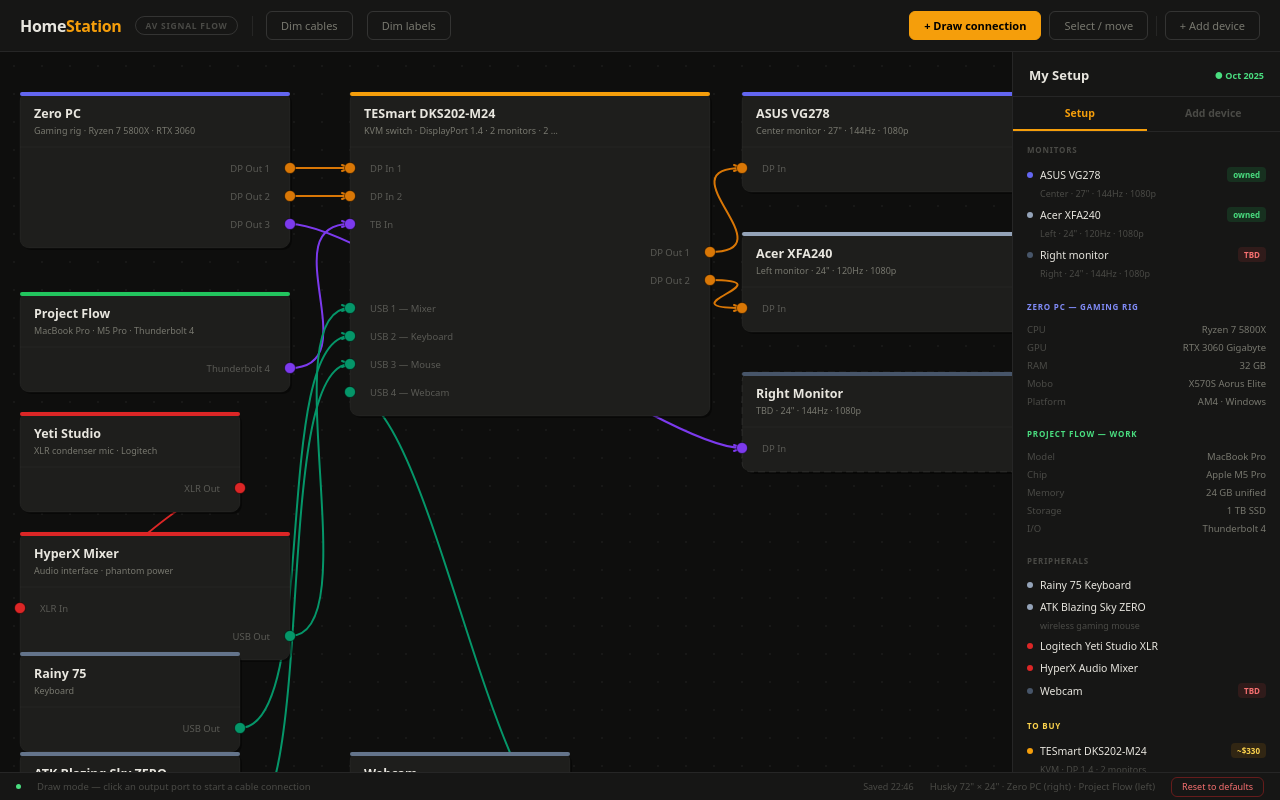
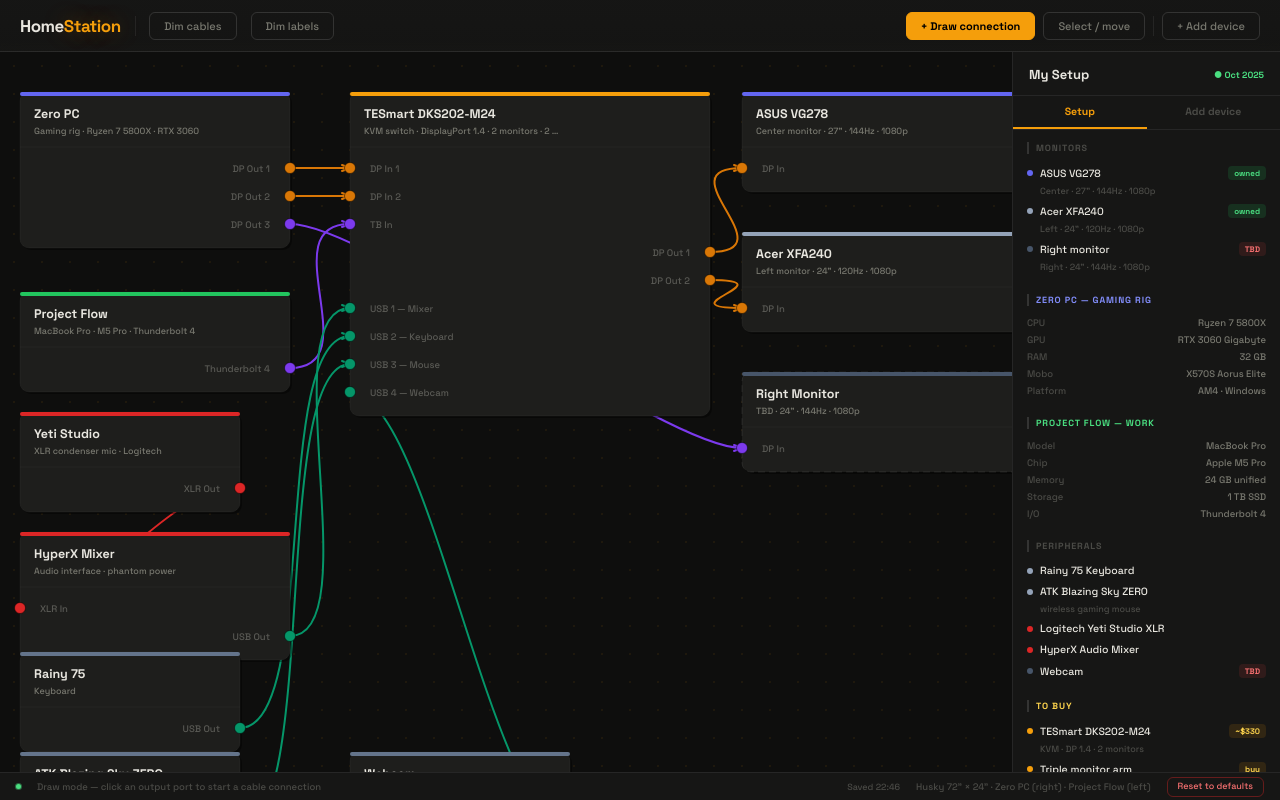
Before and after one commit to zerozero2020/home-station, a plain HTML site: page index.html in a window 1280 px wide. Drawn offline with Linux system fonts and the light colour scheme.

Commit message:
Removed the AV Signal Flow Sign. Changed the font and added some CSS styling

```diff
--- a/index.html
+++ b/index.html
@@ -4,6 +4,9 @@
 <meta charset="UTF-8"/>
 <meta name="viewport" content="width=device-width, initial-scale=1.0"/>
 <title>Home Station</title>
+<link rel="preconnect" href="https://fonts.googleapis.com"/>
+<link rel="preconnect" href="https://fonts.gstatic.com" crossorigin/>
+<link href="https://fonts.googleapis.com/css2?family=Space+Grotesk:wght@500;700;800&display=swap" rel="stylesheet"/>
 <link rel="stylesheet" href="style.css"/>
 </head>
 <body>
@@ -12,7 +15,6 @@
 <div class="topbar">
   <div class="topbar-left">
     <div class="logo">Home<span>Station</span></div>
-    <div class="badge">AV Signal Flow</div>
     <div class="sep"></div>
     <button class="tbtn" id="btn-cables" onclick="toggleCables()">Dim cables</button>
     <button class="tbtn" id="btn-labels" onclick="toggleLabels()">Dim labels</button>
--- a/script.js
+++ b/script.js
@@ -230,6 +230,15 @@
   editG.appendChild(editCirc);
   editG.appendChild(editT);
   editG.addEventListener('click', e => { e.stopPropagation(); openEditDevice(dev.id); });
+
+  g.addEventListener('mouseenter', () => {
+    bg.setAttribute('stroke', dev.color);
+    bg.setAttribute('stroke-width', '1.2');
+  });
+  g.addEventListener('mouseleave', () => {
+    bg.setAttribute('stroke', dev.dashed ? 'rgba(255,255,255,.15)' : 'rgba(255,255,255,.08)');
+    bg.setAttribute('stroke-width', '0.6');
+  });
 
   g.appendChild(shadow);
   g.appendChild(bg);
--- a/style.css
+++ b/style.css
@@ -14,7 +14,7 @@
   --tb:#7C3AED;
   --usb:#059669;
   --xlr:#DC2626;
-  --font:system-ui,-apple-system,"Segoe UI",sans-serif;
+  --font:'Space Grotesk',system-ui,-apple-system,"Segoe UI",sans-serif;
 }
 body{font-family:var(--font);background:var(--bg);color:var(--text-1);min-height:100vh;display:flex;flex-direction:column;overflow:hidden;height:100vh}
 
@@ -22,14 +22,16 @@
 .topbar{
   display:flex;align-items:center;justify-content:space-between;
   padding:0 20px;height:52px;
-  background:var(--surface);
-  border-bottom:0.5px solid var(--border);
+  background:linear-gradient(180deg,rgba(22,22,21,.98) 0%,rgba(22,22,21,.92) 100%);
+  border-bottom:0.5px solid rgba(255,255,255,.09);
   flex-shrink:0;
   gap:12px;
+  backdrop-filter:blur(12px);
+  -webkit-backdrop-filter:blur(12px);
 }
 .topbar-left{display:flex;align-items:center;gap:14px}
-.logo{font-size:16px;font-weight:800;letter-spacing:-.02em;color:var(--text-1)}
-.logo span{color:var(--accent)}
+.logo{font-family:'Space Grotesk',sans-serif;font-size:17px;font-weight:700;letter-spacing:-.03em;color:var(--text-1)}
+.logo span{color:var(--accent);font-weight:800;text-shadow:0 0 22px rgba(245,158,11,.35)}
 .badge{font-size:8.5px;font-weight:700;text-transform:uppercase;letter-spacing:.09em;color:var(--text-3);padding:3px 9px;border-radius:99px;border:0.5px solid var(--border2)}
 .topbar-right{display:flex;align-items:center;gap:8px}
 .tbtn{
@@ -51,7 +53,7 @@
 .canvas-wrap{
   flex:1;overflow:auto;position:relative;
   background:var(--bg);
-  background-image:radial-gradient(circle,rgba(255,255,255,.045) 1px,transparent 1px);
+  background-image:radial-gradient(circle,rgba(245,158,11,.07) 1px,transparent 1px);
   background-size:28px 28px;
 }
 .canvas-wrap::-webkit-scrollbar{width:7px;height:7px}
@@ -92,7 +94,7 @@
 
 /* Setup panel items */
 .setup-section{margin-bottom:18px}
-.setup-lbl{font-size:8px;font-weight:800;text-transform:uppercase;letter-spacing:.1em;color:var(--text-3);margin-bottom:8px}
+.setup-lbl{font-size:9px;font-weight:800;text-transform:uppercase;letter-spacing:.1em;color:var(--text-3);margin-bottom:8px;padding-left:7px;border-left:2px solid var(--border2)}
 .setup-row{display:flex;align-items:center;gap:7px;padding:4px 0;border-radius:5px}
 .setup-row:hover .row-edit{opacity:1}
 .sdot{width:6px;height:6px;border-radius:50%;flex-shrink:0}
@@ -187,4 +189,9 @@
   background:var(--surface);border-top:0.5px solid var(--border);
   flex-shrink:0;font-size:9.5px;color:var(--text-3);
 }
-.status-dot{width:5px;height:5px;border-radius:50%;background:#4ADE80}
+.status-dot{width:5px;height:5px;border-radius:50%;background:#4ADE80;box-shadow:0 0 0 0 rgba(74,222,128,.5);animation:pulse-dot 2.4s ease-out infinite}
+@keyframes pulse-dot{
+  0%{box-shadow:0 0 0 0 rgba(74,222,128,.5)}
+  60%{box-shadow:0 0 0 5px rgba(74,222,128,0)}
+  100%{box-shadow:0 0 0 0 rgba(74,222,128,0)}
+}
```
